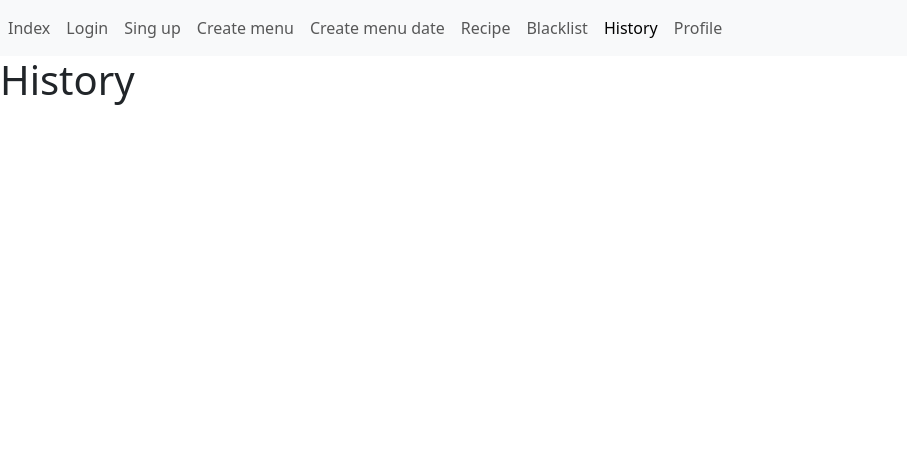
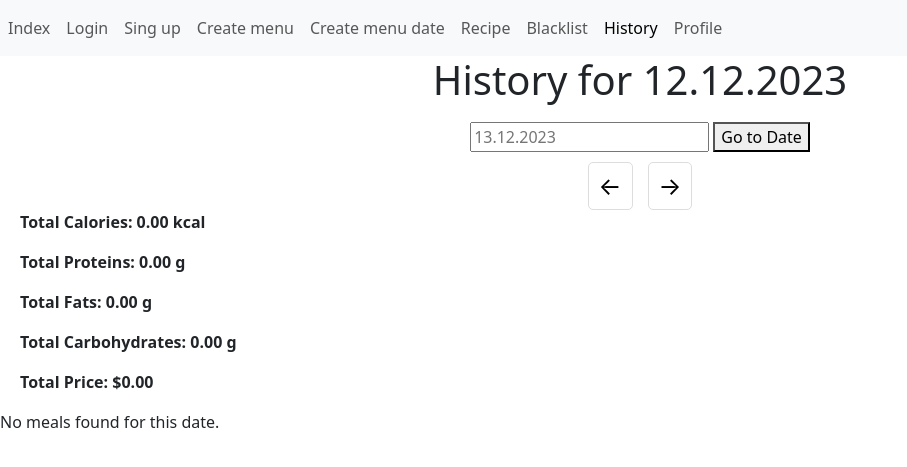
Before and after one commit to kirilsbondars/diet-app, a Flask app: a page that uses src/templates/menu/history.html in a window 1280 px wide. Shown: the top 467 px of the page, without its empty margins (0-907 px from the left). Run offline with Flask 3, Linux system fonts and the light colour scheme; some libraries are stand-ins or nearby versions.

Commit message:
meal history backend & design

```diff
--- a/src/controllers/history.py
+++ b/src/controllers/history.py
@@ -1,6 +1,51 @@
-from flask import render_template
-from src.models.models import db
+from flask import render_template, session, Flask, redirect, url_for, Blueprint, request
+from flask_login import current_user
+from src.models.models import db, User, Meal, meals
+from datetime import datetime, timedelta
 
+app = Flask(__name__)
 
+@app.route('/history/')
 def history():
-    return render_template('menu/history.html')
+    date_str = request.args.get('date_str')
+    if date_str is None:
+        date = datetime.today().date()
+    else:
+        try:
+            date = datetime.strptime(date_str, '%d.%m.%Y').date()
+        except ValueError:
+            today_str = datetime.today().date().strftime('%d.%m.%Y')
+            return redirect(url_for('menu.history', date_str=today_str))
+
+    current_user_id = current_user.get_id()
+
+    user_meal_associations = db.session.query(meals).filter_by(user_id=current_user_id, date=date).all()
+
+    meals_data = []
+    for association in user_meal_associations:
+        meal = Meal.query.get(association.meal_id)
+        if meal:
+            meals_data.append(meal)
+
+    total_calories = sum(meal.calories for meal in meals_data)
+    total_proteins = sum(meal.proteins for meal in meals_data)
+    total_fats = sum(meal.fats for meal in meals_data)
+    total_carbohydrates = sum(meal.carbohydrates for meal in meals_data)
+    total_price = sum(meal.price for meal in meals_data)
+
+    prev_date = date - timedelta(days=1)
+    next_date = date + timedelta(days=1)
+    today = datetime.today().date()
+
+    return render_template('menu/history.html',
+                           today=today.strftime('%d.%m.%Y'),
+                           today2=today.strftime('%m-%d-%Y'),
+                           meals=meals_data,
+                           total_calories=total_calories,
+                           total_proteins=total_proteins,
+                           total_fats=total_fats,
+                           total_carbohydrates=total_carbohydrates,
+                           total_price=total_price,
+                           prev_date=prev_date.strftime('%d.%m.%Y'),
+                           next_date=next_date.strftime('%d.%m.%Y'),
+                           date=date.strftime('%d.%m.%Y'))
--- a/src/templates/menu/history.html
+++ b/src/templates/menu/history.html
@@ -1,9 +1,122 @@
-{%  extends 'base.html' %}
+{% extends 'base.html' %}
 
 {% block head %}
     <title>History</title>
+    <style>
+        .meal-entry {
+            border: 1px solid #ddd;
+            padding: 10px;
+            margin-bottom: 10px;
+        }
+        .meal-image {
+            max-width: 200px;
+            height: auto;
+        }
+        .meal-info {
+            margin-left: 220px;
+        }
+        .total {
+            font-weight: bold;
+            padding-left: 20px;
+        }
+        h1 {
+            display: flex;
+            justify-content: center;
+            align-items: center;
+            flex-direction: column;
+        }
+        .history-header {
+            display: flex;
+            flex-direction: column;
+            align-items: center;
+        }
+        .navigation {
+            display: flex;
+            justify-content: space-around;
+            margin-top: 20px;
+        }
+        .date-form {
+            margin-top: 10px; /* or any value that suits your design */
+            text-align: center;
+        }
+        .navigation {
+            display: flex;
+            justify-content: center;
+            gap: 15px; /* This adds space between your buttons */
+            margin-top: 10px; /* Adjust spacing as necessary */
+        }
+        .nav-button {
+            text-decoration: none;
+            font-size: 24px; /* Adjust the size as necessary */
+            color: #000; /* Adjust arrow color as necessary */
+            padding: 5px 10px; /* Adjust padding as necessary for touch targets */
+            border: 1px solid #ddd; /* Optional: adds a border */
+            border-radius: 5px; /* Optional: rounds the corners of the border */
+        }
+    </style>
 {% endblock %}
 
 {% block body %}
-    <h1>History</h1>
+<div class="history-header">
+    <h1>History for {{ date }}</h1>
+    <form class="date-form" id="dateForm" action="{{ url_for('menu.history') }}" method="get">
+        <input type="text" id="dateInput" name="date_str" placeholder={{today}}>
+        <button type="submit">Go to Date</button>
+    </form>
+    <div class="navigation">
+        <a class="nav-button" href="{{ url_for('menu.history', date_str=prev_date) }}">&#8592;</a>
+        {% if next_date <= today %}
+            <a class="nav-button" href="{{ url_for('menu.history', date_str=next_date) }}">&#8594;</a>
+        {% endif %}
+    </div>
+
+</div>
+         <div class="totals">
+        <p class="total">Total Calories: {{ '%.2f' | format(total_calories) }} kcal</p>
+        <p class="total">Total Proteins: {{ '%.2f' | format(total_proteins) }} g</p>
+        <p class="total">Total Fats: {{ '%.2f' | format(total_fats) }} g</p>
+        <p class="total">Total Carbohydrates: {{ '%.2f' | format(total_carbohydrates) }} g</p>
+        <p class="total">Total Price: ${{ '%.2f' | format(total_price) }}</p>
+    </div>
+<!--    <form id="dateForm" action="{{ url_for('menu.history') }}" method="get">-->
+<!--&lt;!&ndash;        <input type="date" id="dateInput" name="date_str">&ndash;&gt;-->
+<!--        <input type="text" id="dateInput" name="date_str" placeholder={{today}}>-->
+<!--        <button type="submit">Go to Date</button>-->
+<!--    </form>-->
+
+<!--<script>-->
+<!--    document.getElementById('dateForm').addEventListener('submit', function(e) {-->
+<!--        e.preventDefault();-->
+
+<!--        var dateInput = document.getElementById('dateInput');-->
+<!--        var dateValue = dateInput.value;-->
+
+<!--        var parts = dateValue.split('-');-->
+<!--        var formattedDate = parts[2] + '.' + parts[1] + '.' + parts[0];-->
+
+<!--        var hiddenInput = document.createElement('input');-->
+<!--        hiddenInput.type = 'hidden';-->
+<!--        hiddenInput.name = 'date_str';-->
+<!--        hiddenInput.value = formattedDate;-->
+
+<!--        this.appendChild(hiddenInput);-->
+<!--        this.submit();-->
+<!--    });-->
+<!--</script>-->
+
+    {% for meal in meals %}
+    <div class="meal-entry">
+        <img class="meal-image" src="{{ meal.image_src }}" alt="Meal Image" />
+        <div class="meal-info">
+            <h2>{{ meal.name }}</h2>
+            <p>Price: ${{ '%.2f' | format(meal.price) }}</p>
+            <p>Calories: {{ '%.2f' | format(meal.calories) }} kcal</p>
+            <p>Proteins: {{ '%.2f' | format(meal.proteins) }} g</p>
+            <p>Fats: {{ '%.2f' | format(meal.fats) }} g</p>
+            <p>Carbohydrates: {{ '%.2f' | format(meal.carbohydrates) }} g</p>
+        </div>
+    </div>
+    {% else %}
+    <p>No meals found for this date.</p>
+    {% endfor %}
 {% endblock %}
```
